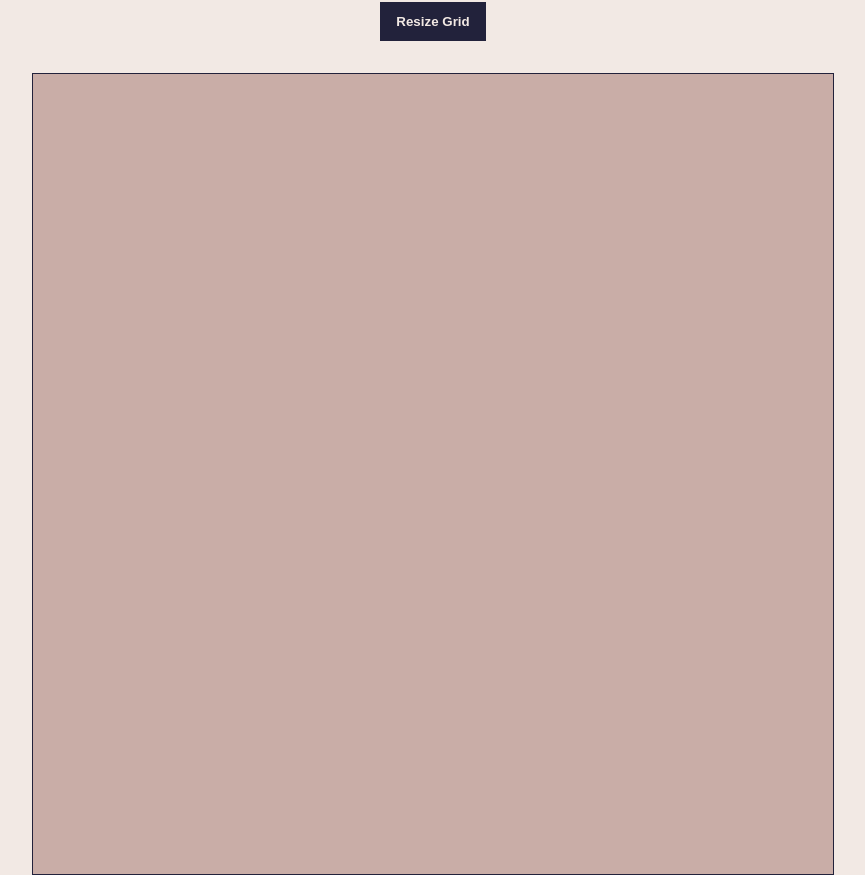
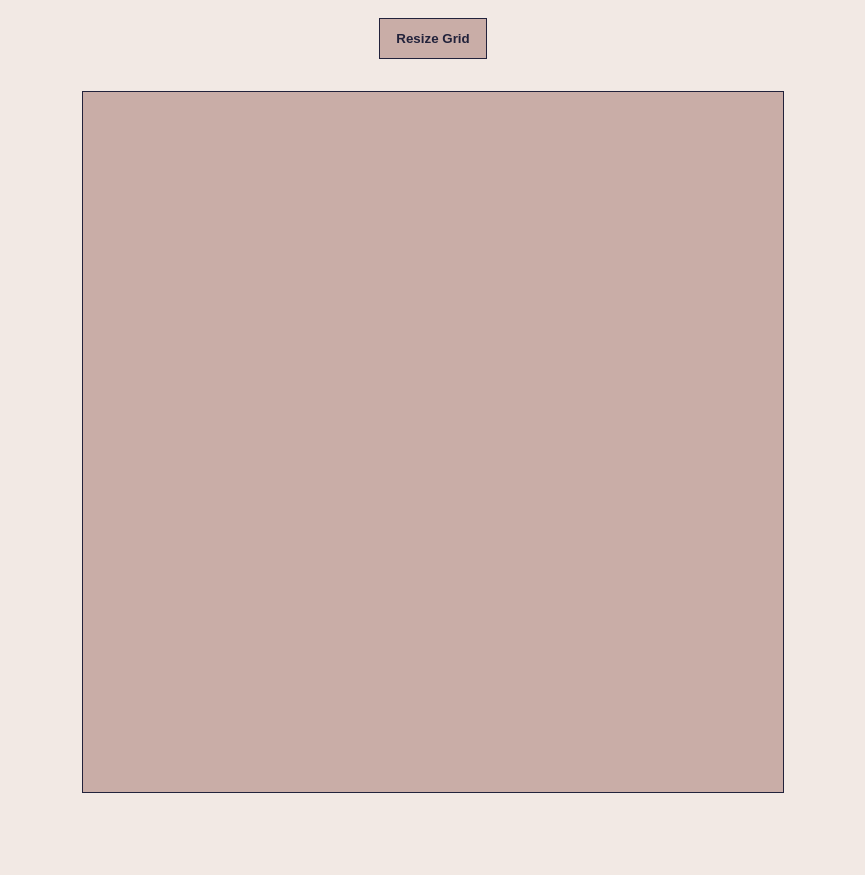
Before and after one commit to jackboakes/etch-a-sketch, a plain HTML site: page index.html in a window 1280 px wide. Shown: the part 67-942 px from the top of the page, without its empty margins (207-1072 px from the left). After the commit the page ends 892 px from the top, so only its background shows below. Drawn offline with Linux system fonts and the light colour scheme.

Commit message:
Change centering from margin: 0 auto to use flexbox on body

```diff
--- a/css/styles.css
+++ b/css/styles.css
@@ -6,6 +6,9 @@
 body {
     background-color: #f2e9e4;
     color: #22223b;
+    display: flex;
+    align-items: center;
+    flex-direction: column;
 }
 
 .title {
@@ -16,14 +19,14 @@ body {
 #container,
 #border {
     display: flex;
-    margin: 0 auto;
     flex-wrap: wrap;
     aspect-ratio: 1;
-    width: 800px;
+    width: 700px;
 }
 
 #border {
     border: 1px solid #22223b;
+    margin-bottom: 2rem;
 }
 
 .tile {
@@ -39,8 +42,9 @@ button {
     display: block;
     margin: 0 auto;
     margin-block: 1rem 2rem;
-    background-color: #22223b;
+    background-color: #c9ada7;
     padding: 0.75rem 1rem;
     font-weight: bold;
-    color: #f2e9e4;
+    color: #22223b;
+    border: 1px solid #22223b;
 }
```
